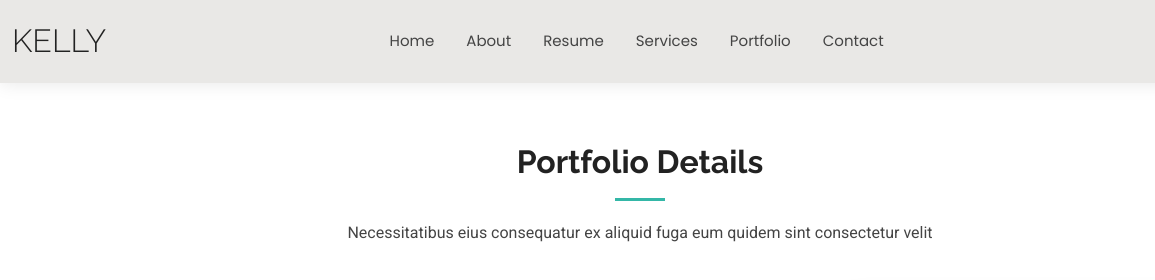
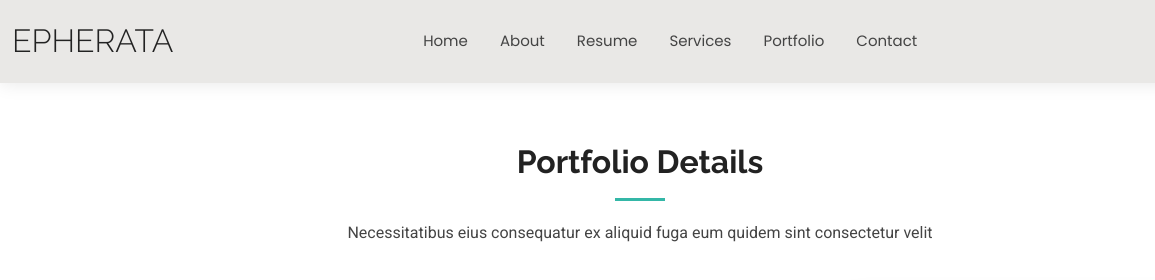
Before and after one commit to Epherata/myPortfolio, a plain HTML site: page portfolio-details.html in a window 1280 px wide. Shown: the top 280 px of the page, 0-1155 px from the left. Drawn offline with Linux system fonts and the light colour scheme.

Commit message:
name_change

```diff
--- a/portfolio-details.html
+++ b/portfolio-details.html
@@ -4,7 +4,7 @@
 <head>
   <meta charset="utf-8">
   <meta content="width=device-width, initial-scale=1.0" name="viewport">
-  <title>Portfolio Details - Kelly Bootstrap Template</title>
+  <title>Portfolio Details - Epherata Bootstrap Template</title>
   <meta name="description" content="">
   <meta name="keywords" content="">
 
@@ -44,7 +44,7 @@
       <a href="index.html" class="logo d-flex align-items-center me-auto me-xl-0">
         <!-- Uncomment the line below if you also wish to use an image logo -->
         <!-- <img src="assets/img/logo.png" alt=""> -->
-        <h1 class="sitename">Kelly</h1>
+        <h1 class="sitename">Epherata</h1>
       </a>
 
       <nav id="navmenu" class="navmenu">
```
